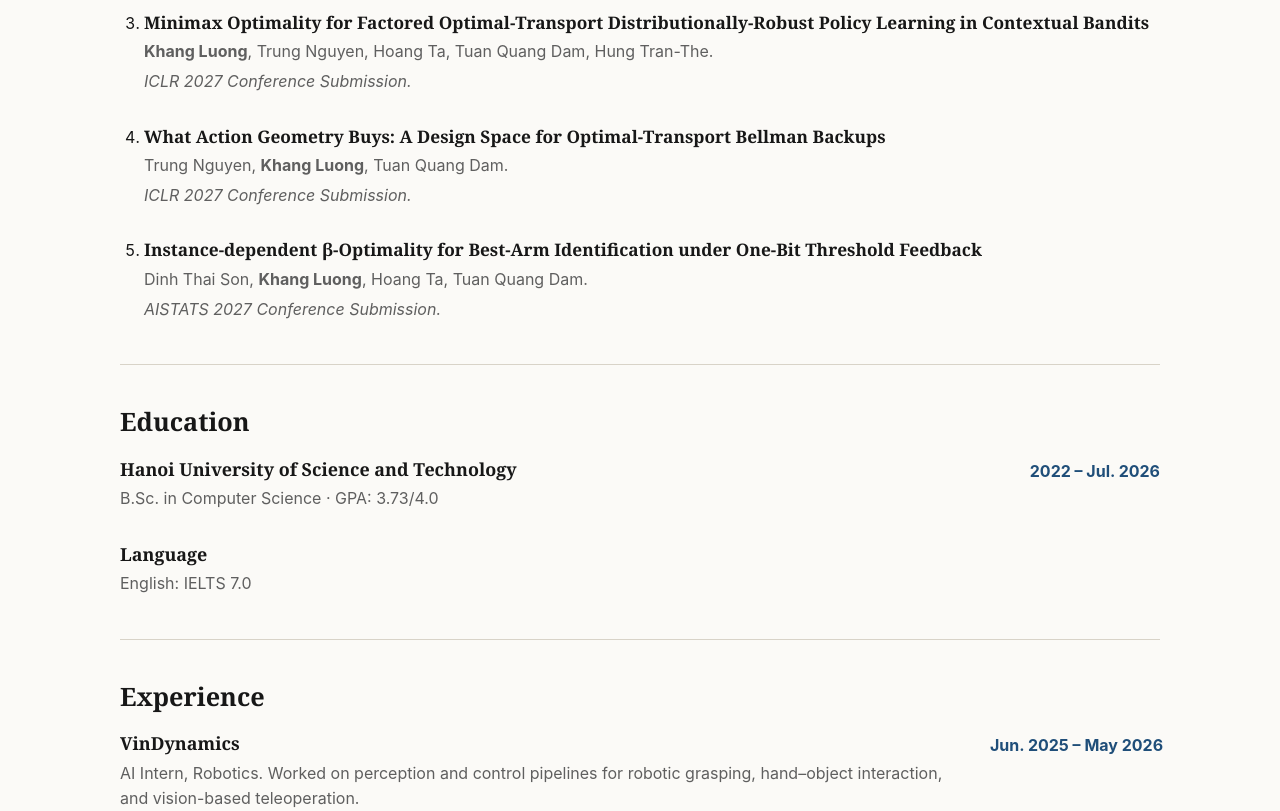
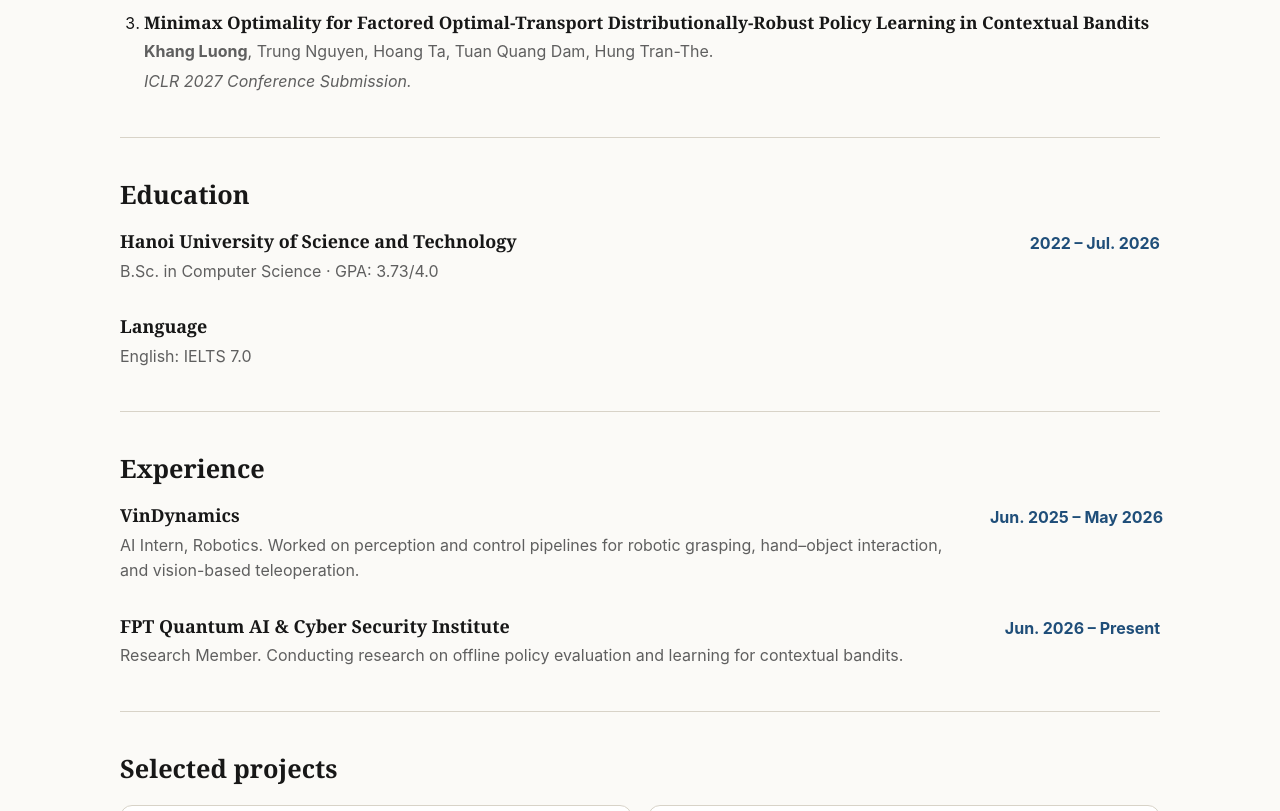
Before and after one commit to luongkhang04/profile, a plain HTML site: page index.html in a window 1280 px wide. Shown: the part 1300-2111 px from the top of the page. Drawn offline with Linux system fonts and the light colour scheme.

Commit message:
update publications

```diff
--- a/index.html
+++ b/index.html
@@ -82,16 +82,6 @@
           <div class="pub-title">Minimax Optimality for Factored Optimal-Transport Distributionally-Robust Policy Learning in Contextual Bandits</div>
           <div class="pub-authors"><strong>Khang Luong</strong>, Trung Nguyen, Hoang Ta, Tuan Quang Dam, Hung Tran-The.</div>
           <div class="pub-venue">ICLR 2027 Conference Submission.</div>
-        </li>
-        <li>
-          <div class="pub-title">What Action Geometry Buys: A Design Space for Optimal-Transport Bellman Backups</div>
-          <div class="pub-authors">Trung Nguyen, <strong>Khang Luong</strong>, Tuan Quang Dam.</div>
-          <div class="pub-venue">ICLR 2027 Conference Submission.</div>
-        </li>
-        <li>
-          <div class="pub-title">Instance-dependent &beta;-Optimality for Best-Arm Identification under One-Bit Threshold Feedback</div>
-          <div class="pub-authors">Dinh Thai Son, <strong>Khang Luong</strong>, Hoang Ta, Tuan Quang Dam.</div>
-          <div class="pub-venue">AISTATS 2027 Conference Submission.</div>
         </li>
       </ol>
     </section>
```
Also changed, not shown: 2 other files.
